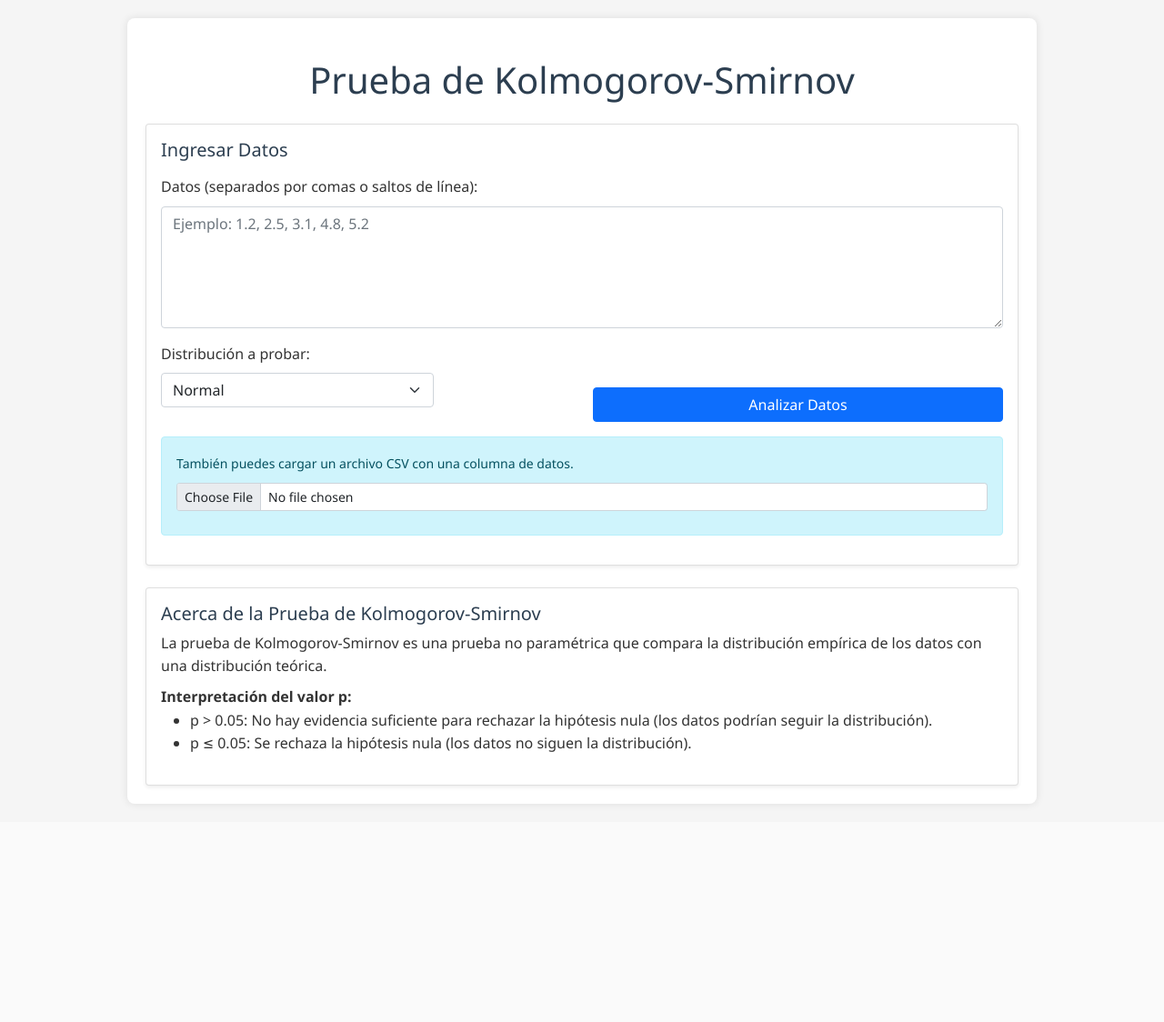
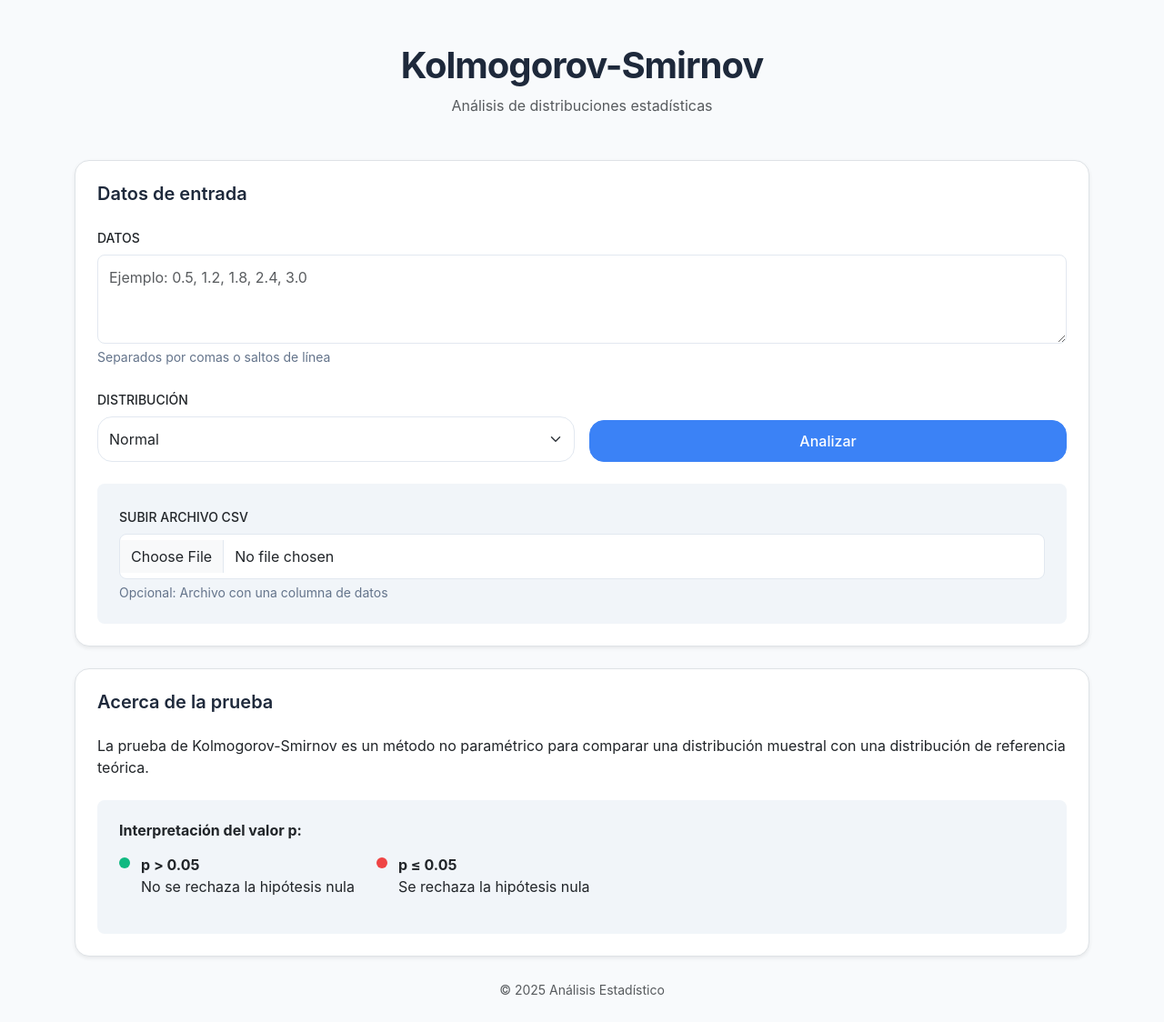
Before and after one commit to DaniiCanlob/KS-test, a Flask app: page / in a window 1280 px wide. Shown: the whole page at 91% size. Before the commit the page ends 886 px from the top, so only its background shows below. Run offline with Flask 3, Linux system fonts and the light colour scheme.

Commit message:
updates diseño de la pagina y estilos

```diff
--- a/static/css/style.css
+++ b/static/css/style.css
@@ -1,92 +1,129 @@
-body {
-    font-family: 'Segoe UI', Tahoma, Geneva, Verdana, sans-serif;
-    line-height: 1.6;
-    margin: 0;
-    padding: 20px;
-    background-color: #f5f5f5;
-    color: #333;
+/* style.css */
+:root {
+    --primary: #3b82f6;
+    --primary-light: #eff6ff;
+    --dark: #1e293b;
+    --light: #f8fafc;
+    --gray: #64748b;
+    --success: #10b981;
+    --danger: #ef4444;
+    --border-radius: 8px;
+    --shadow: 0 4px 6px -1px rgba(0, 0, 0, 0.1), 0 2px 4px -1px rgba(0, 0, 0, 0.06);
 }
 
-.container {
-    max-width: 1000px;
-    margin: 0 auto;
-    background: white;
-    padding: 20px;
-    border-radius: 8px;
-    box-shadow: 0 0 10px rgba(0,0,0,0.1);
+body {
+    font-family: 'Inter', -apple-system, BlinkMacSystemFont, sans-serif;
+    line-height: 1.5;
+    background-color: var(--light);
+    color: var(--dark);
+    padding: 0;
+    margin: 0;
 }
 
-h1, h2 {
-    color: #2c3e50;
+h1 {
+    font-size: 2.5rem;
+    font-weight: 700;
+    letter-spacing: -0.025em;
+    margin-bottom: 0.5rem;
 }
 
-.upload-section, .distributions, .results {
-    margin-bottom: 30px;
-    padding: 20px;
-    background-color: #f9f9f9;
-    border-radius: 5px;
+h2 {
+    font-size: 1.25rem;
+    font-weight: 600;
+    color: var(--dark);
 }
 
-button {
-    background-color: #3498db;
-    color: white;
+.card {
     border: none;
-    padding: 10px 15px;
-    border-radius: 4px;
-    cursor: pointer;
-    font-size: 16px;
-    margin-top: 10px;
+    border-radius: var(--border-radius);
+    overflow: hidden;
 }
 
-button:hover {
-    background-color: #2980b9;
+.btn-primary {
+    background-color: var(--primary);
+    border-color: var(--primary);
+    font-weight: 500;
+    padding: 0.625rem 1.25rem;
+    border-radius: var(--border-radius);
+    transition: all 0.2s ease;
 }
 
-input[type="file"] {
-    display: block;
-    margin: 10px 0;
+.btn-primary:hover {
+    background-color: #2563eb;
+    border-color: #2563eb;
+    transform: translateY(-1px);
 }
 
-select {
-    padding: 8px;
-    border-radius: 4px;
-    border: 1px solid #ddd;
-    width: 100%;
-    max-width: 300px;
+.form-control, .form-select {
+    border-radius: var(--border-radius);
+    border: 1px solid #e2e8f0;
+    padding: 0.75rem;
+    transition: all 0.2s ease;
 }
 
-.chart-container {
-    margin-top: 20px;
-    position: relative;
-    height: 400px;
-    width: 100%;
+.form-control:focus, .form-select:focus {
+    border-color: var(--primary);
+    box-shadow: 0 0 0 3px rgba(59, 130, 246, 0.25);
 }
 
-#resultsContainer {
-    margin: 20px 0;
-    padding: 15px;
-    background-color: #e8f4f8;
-    border-left: 4px solid #3498db;
-    border-radius: 4px;
+.form-text {
+    color: var(--gray);
+    font-size: 0.875rem;
+    margin-top: 0.25rem;
 }
 
-.loading {
-    display: none;
-    text-align: center;
-    margin: 20px 0;
+.upload-container {
+    padding: 1.5rem;
+    background-color: #f1f5f9;
+    border-radius: var(--border-radius);
 }
 
-.spinner {
-    border: 4px solid rgba(0, 0, 0, 0.1);
-    width: 36px;
-    height: 36px;
-    border-radius: 50%;
-    border-left-color: #09f;
-    animation: spin 1s linear infinite;
-    margin: 0 auto;
+.result-box {
+    background-color: var(--primary-light);
+    border-radius: var(--border-radius);
+    padding: 1.5rem;
+    border-left: 4px solid var(--primary);
 }
 
-@keyframes spin {
-    0% { transform: rotate(0deg); }
-    100% { transform: rotate(360deg); }
+.chart-wrapper {
+    height: 300px;
+    margin-top: 2rem;
 }
+
+.info-box {
+    background-color: #f1f5f9;
+    border-radius: var(--border-radius);
+    padding: 1.5rem;
+    margin-top: 1.5rem;
+}
+
+.interpretation-item {
+    display: flex;
+    align-items: flex-start;
+    gap: 0.75rem;
+}
+
+.status-indicator {
+    width: 12px;
+    height: 12px;
+    border-radius: 50%;
+    margin-top: 0.25rem;
+}
+
+.status-indicator.success {
+    background-color: var(--success);
+}
+
+.status-indicator.danger {
+    background-color: var(--danger);
+}
+
+@media (max-width: 768px) {
+    h1 {
+        font-size: 2rem;
+    }
+
+    .interpretation-item {
+        flex-direction: column;
+    }
+}
--- a/templates/index.html
+++ b/templates/index.html
@@ -4,73 +4,93 @@
     <meta charset="UTF-8">
     <meta name="viewport" content="width=device-width, initial-scale=1.0">
     <title>Prueba de Kolmogorov-Smirnov</title>
-    <link href="https://cdn.jsdelivr.net/npm/bootstrap@5.1.3/dist/css/bootstrap.min.css" rel="stylesheet">
+    <link href="https://cdn.jsdelivr.net/npm/bootstrap@5.3.6/dist/css/bootstrap.min.css" rel="stylesheet">
+    <!-- <link rel="stylesheet" href="../static/css/style.css"> -->
     <link rel="stylesheet" href="{{ url_for('static', filename='css/style.css') }}">
     <script src="https://cdn.jsdelivr.net/npm/chart.js"></script>
 </head>
 <body>
     <div class="container">
-        <h1 class="text-center my-4">Prueba de Kolmogorov-Smirnov</h1>
+        <header class="text-center my-5">
+            <h1>Kolmogorov-Smirnov</h1>
+            <p class="text-muted">Análisis de distribuciones estadísticas</p>
+        </header>
 
-        <div class="card shadow-sm mb-4">
-            <div class="card-body">
-                <h2 class="h5 mb-3">Ingresar Datos</h2>
+        <main>
+            <section class="card mb-4 shadow-sm border rounded-4">
+                <div class="card-body p-4">
+                    <h2 class="mb-4">Datos de entrada</h2>
 
-                <div class="mb-3">
-                    <label for="dataInput" class="form-label">Datos (separados por comas o saltos de línea):</label>
-                    <textarea class="form-control" id="dataInput" rows="5"
-                              placeholder="Ejemplo: 1.2, 2.5, 3.1, 4.8, 5.2"></textarea>
+                    <div class="mb-4">
+                        <label for="dataInput" class="form-label small text-uppercase fw-medium">Datos</label>
+                        <textarea class="form-control" id="dataInput" rows="3"
+                                  placeholder="Ejemplo: 0.5, 1.2, 1.8, 2.4, 3.0"></textarea>
+                        <div class="form-text">Separados por comas o saltos de línea</div>
                     </div>
 
-                <div class="row">
-                    <div class="col-md-6 mb-3">
-                        <label for="distribution" class="form-label">Distribución a probar:</label>
-                        <select class="form-select" id="distribution">
+                    <div class="row g-3 mb-4">
+                        <div class="col-md-6">
+                            <label for="distribution" class="form-label small text-uppercase fw-medium">Distribución</label>
+                            <select class="form-select rounded-4" id="distribution">
                                 <option value="norm">Normal</option>
                                 <option value="uniform">Uniforme</option>
                                 <option value="expon">Exponencial</option>
                             </select>
                         </div>
                         <div class="col-md-6 d-flex align-items-end">
-                        <button id="analyzeBtn" class="btn btn-primary w-100" onclick="processFile()">
-                            <span class="spinner-border spinner-border-sm d-none" id="spinner" role="status" aria-hidden="true"></span>
-                            Analizar Datos
+                            <button id="analyzeBtn" class="btn btn-primary w-100 rounded-4">
+                                <span class="spinner-border spinner-border-sm d-none me-2" id="spinner" role="status"></span>
+                                Analizar
                             </button>
                         </div>
                     </div>
 
-                <div class="alert alert-info mt-3" role="alert">
-                    <small>También puedes cargar un archivo CSV con una columna de datos.</small>
-                    <input type="file" id="fileInput" class="form-control form-control-sm mt-2" accept=".csv">
+                    <div class="upload-container">
+                        <label for="fileInput" class="form-label small text-uppercase fw-medium">Subir archivo CSV</label>
+                        <input type="file" id="fileInput" class="form-control" accept=".csv">
+                        <div class="form-text">Opcional: Archivo con una columna de datos</div>
+                    </div>
+                </div>
+            </section>
+
+            <section id="resultContainer" class="card mb-4 shadow-sm d-none">
+                <div class="card-body p-4">
+                    <h2 class="mb-4">Resultados</h2>
+                    <div id="results" class="result-box mb-4"></div>
+                    <div class="chart-wrapper">
+                        <canvas id="distributionChart"></canvas>
+                    </div>
+                </div>
+            </section>
+
+            <section class="card shadow-sm border rounded-4">
+                <div class="card-body p-4">
+                    <h2 class="mb-4">Acerca de la prueba</h2>
+                    <p>La prueba de Kolmogorov-Smirnov es un método no paramétrico para comparar una distribución muestral con una distribución de referencia teórica.</p>
+
+                    <div class="info-box">
+                        <h3 class="h6 fw-bold mb-3">Interpretación del valor p:</h3>
+                        <div class="d-flex gap-4">
+                            <div class="interpretation-item">
+                                <div class="status-indicator success"></div>
+                                <p><strong>p > 0.05</strong><br>No se rechaza la hipótesis nula</p>
+                            </div>
+                            <div class="interpretation-item">
+                                <div class="status-indicator danger"></div>
+                                <p><strong>p ≤ 0.05</strong><br>Se rechaza la hipótesis nula</p>
                             </div>
                         </div>
                     </div>
+                </div>
+            </section>
+        </main>
 
-        <div id="resultContainer" class="card shadow-sm mb-4 d-none">
-            <div class="card-body">
-                <h2 class="h5 mb-3">Resultados</h2>
-                <div id="results"></div>
-                <div class="mt-4">
-                    <canvas id="distributionChart"></canvas>
-                </div>
-            </div>
-        </div>
-
-        <div class="card shadow-sm">
-            <div class="card-body">
-                <h2 class="h5">Acerca de la Prueba de Kolmogorov-Smirnov</h2>
-                <p class="mb-2">La prueba de Kolmogorov-Smirnov es una prueba no paramétrica que compara la distribución empírica de los datos con una distribución teórica.</p>
-                <p class="mb-0">
-                    <strong>Interpretación del valor p:</strong>
-                    <ul class="mb-0">
-                        <li>p > 0.05: No hay evidencia suficiente para rechazar la hipótesis nula (los datos podrían seguir la distribución).</li>
-                        <li>p ≤ 0.05: Se rechaza la hipótesis nula (los datos no siguen la distribución).</li>
-                    </ul>
-                </p>
-            </div>
-        </div>
+        <footer class="text-center text-muted my-4">
+            <small>© 2025 Análisis Estadístico</small>
+        </footer>
     </div>
 
     <script src="{{ url_for('static', filename='js/main.js') }}"></script>
+    <script src="https://cdn.jsdelivr.net/npm/bootstrap@5.3.6/dist/js/bootstrap.bundle.min.js"></script>
 </body>
 </html>
```
Lines whose indentation alone changed are shown as unchanged.
